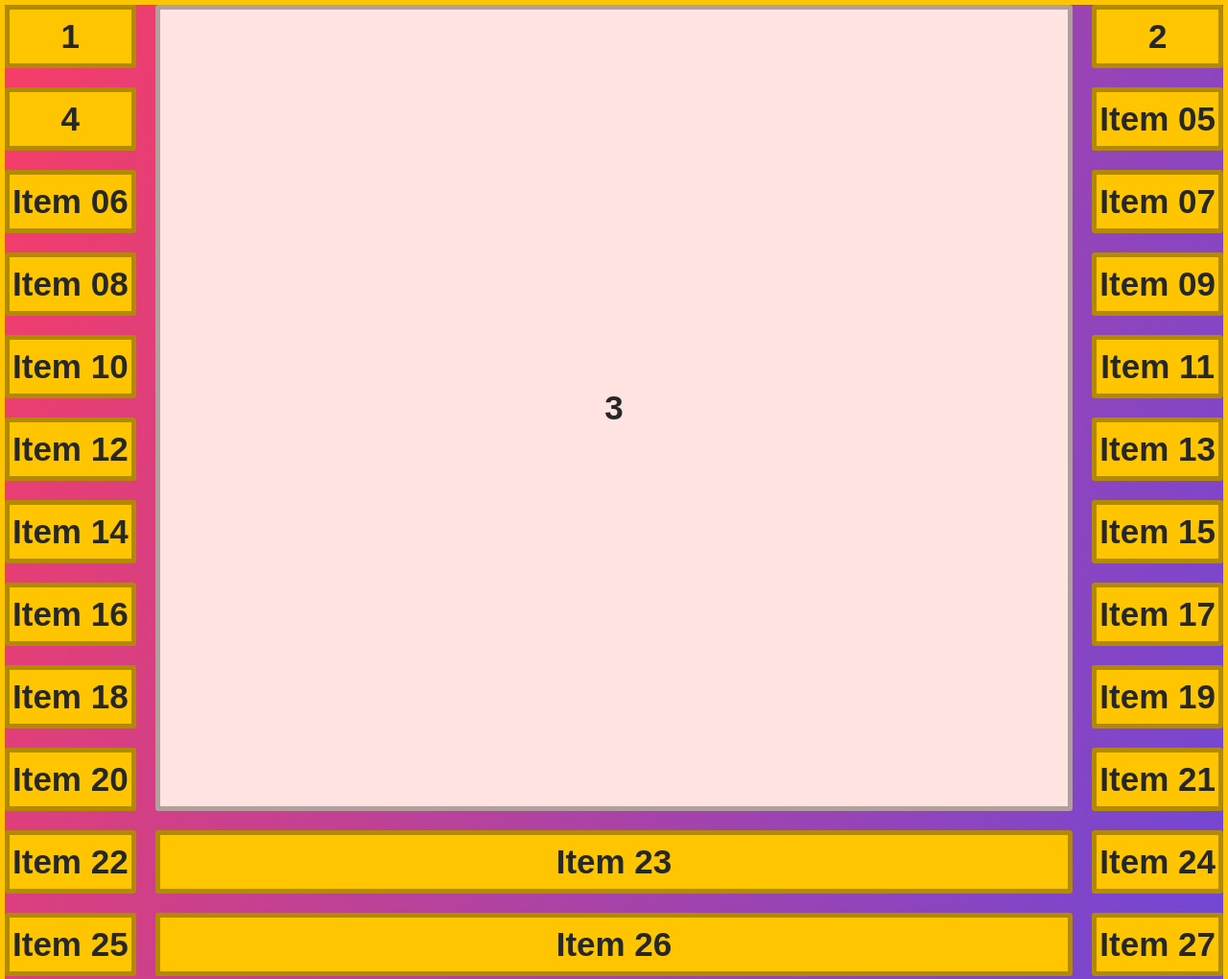
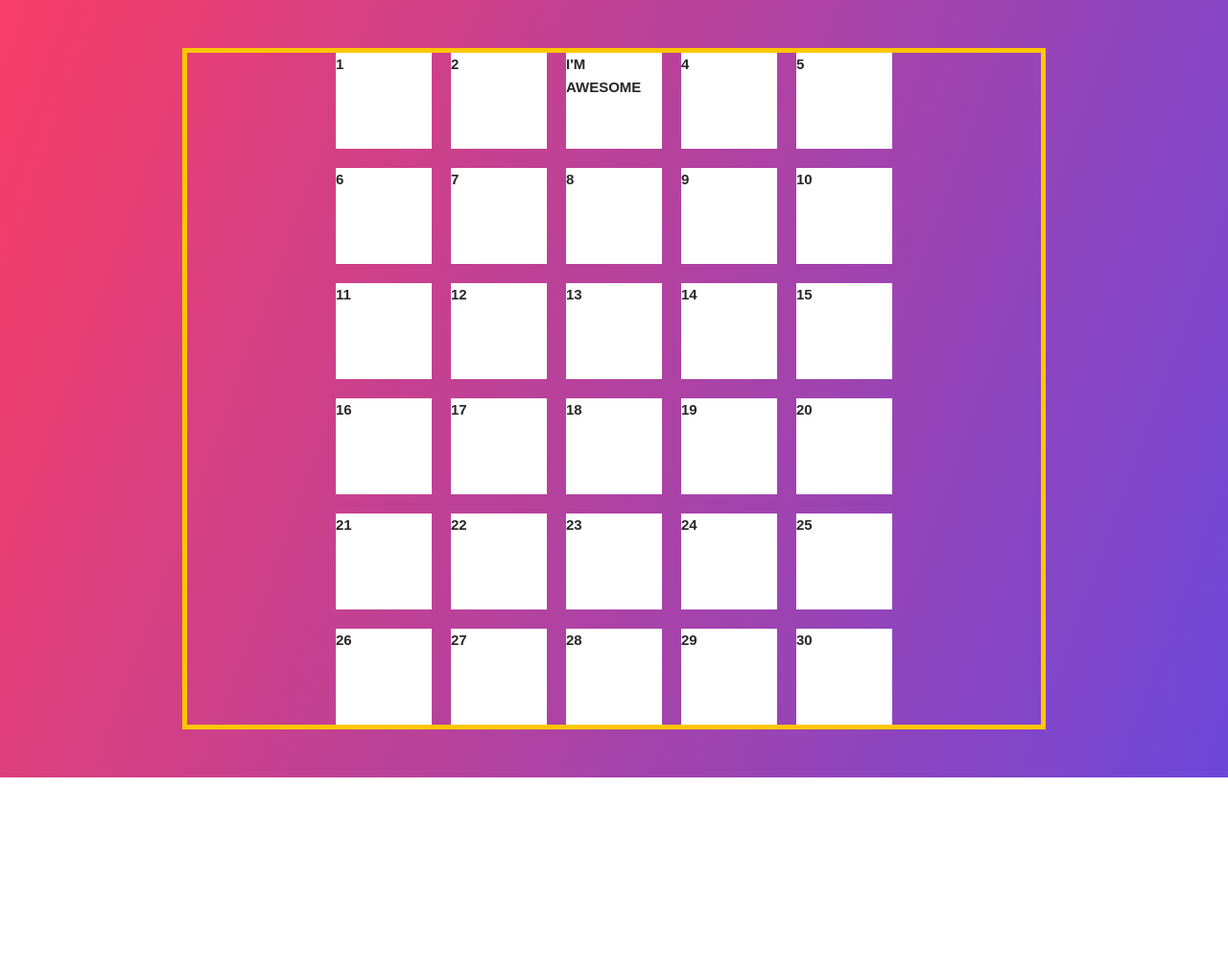
Before and after one commit to victorbruce/css-grids, a website: page index.html in a window 1280 px wide. Shown: the top 1020 px of the page at 96% size. After the commit the page ends 810 px from the top, so only its background shows below. Drawn offline with Linux system fonts and the light colour scheme.

Commit message:
grid alignment and centering

```diff
--- a/index.html
+++ b/index.html
@@ -10,34 +10,34 @@
     <div class="container">
       <div class="item item1">1</div>
       <div class="item item2">2</div>
-      <div class="item item3">3</div>
+      <div class="item item3">I'M AWESOME</div>
       <div class="item item4">4</div>
-      <div class="item item5">Item 05</div>
-      <div class="item item6">Item 06</div>
-      <div class="item item7">Item 07</div>
-      <div class="item item8">Item 08</div>
-      <div class="item item9">Item 09</div>
-      <div class="item item10">Item 10</div>
-      <div class="item item11">Item 11</div>
-      <div class="item item12">Item 12</div>
-      <div class="item item13">Item 13</div>
-      <div class="item item14">Item 14</div>
-      <div class="item item15">Item 15</div>
-      <div class="item item16">Item 16</div>
-      <div class="item item17">Item 17</div>
-      <div class="item item18">Item 18</div>
-      <div class="item item19">Item 19</div>
-      <div class="item item20">Item 20</div>
-      <div class="item item21">Item 21</div>
-      <div class="item item22">Item 22</div>
-      <div class="item item23">Item 23</div>
-      <div class="item item24">Item 24</div>
-      <div class="item item25">Item 25</div>
-      <div class="item item26">Item 26</div>
-      <div class="item item27">Item 27</div>
-      <div class="item item28">Item 28</div>
-      <div class="item item29">Item 29</div>
-      <div class="item item30">Item 30</div>
+      <div class="item item5">5</div>
+      <div class="item item6">6</div>
+      <div class="item item7">7</div>
+      <div class="item item8">8</div>
+      <div class="item item9">9</div>
+      <div class="item item10">10</div>
+      <div class="item item11">11</div>
+      <div class="item item12">12</div>
+      <div class="item item13">13</div>
+      <div class="item item14">14</div>
+      <div class="item item15">15</div>
+      <div class="item item16">16</div>
+      <div class="item item17">17</div>
+      <div class="item item18">18</div>
+      <div class="item item19">19</div>
+      <div class="item item20">20</div>
+      <div class="item item21">21</div>
+      <div class="item item22">22</div>
+      <div class="item item23">23</div>
+      <div class="item item24">24</div>
+      <div class="item item25">25</div>
+      <div class="item item26">26</div>
+      <div class="item item27">27</div>
+      <div class="item item28">28</div>
+      <div class="item item29">29</div>
+      <div class="item item30">30</div>
     </div>
   </body>
 </html>
--- a/sass/pages/_home.scss
+++ b/sass/pages/_home.scss
@@ -1,24 +1,34 @@
+// .item {
+//   display: grid;
+//   justify-content: center;
+//   align-items: center;
+//   border: 5px solid rgba(0, 0, 0, 0.3);
+//   border-radius: 3px;
+//   font-size: 3.5rem;
+//   background-color: var(--yellow);
+// }
+
 .item {
-  display: grid;
-  justify-content: center;
-  align-items: center;
-  border: 5px solid rgba(0, 0, 0, 0.3);
-  border-radius: 3px;
-  font-size: 3.5rem;
-  background-color: var(--yellow);
+  font-size: 1.5rem;
+  background-color: white;
 }
 
 .container {
   border: 0.5rem solid var(--yellow);
+  margin: 5rem auto;
+  max-width: 900px;
 
   display: grid;
   grid-gap: 2rem;
-  grid-template-columns: [side-left] 1fr [content-start] 7fr [content-end] 1fr [side-right];
-  grid-template-rows: [content-top] repeat(10, auto) [content-bottom];
+  grid-template-columns: repeat(5, 10rem);
+  grid-template-rows: repeat(5, 10rem);
+  // justify-items: center;
+  // align-items: center;
+  // place-items: center center;
+  justify-content: center;
+  grid-auto-rows: 10rem;
 }
 
 .item3 {
-  background-color: mistyrose;
-  grid-column: content-start / content-end;
-  grid-row: content-top / content-bottom;
+  justify-self: center;
 }
```
Also changed, not shown: css/style.css.
